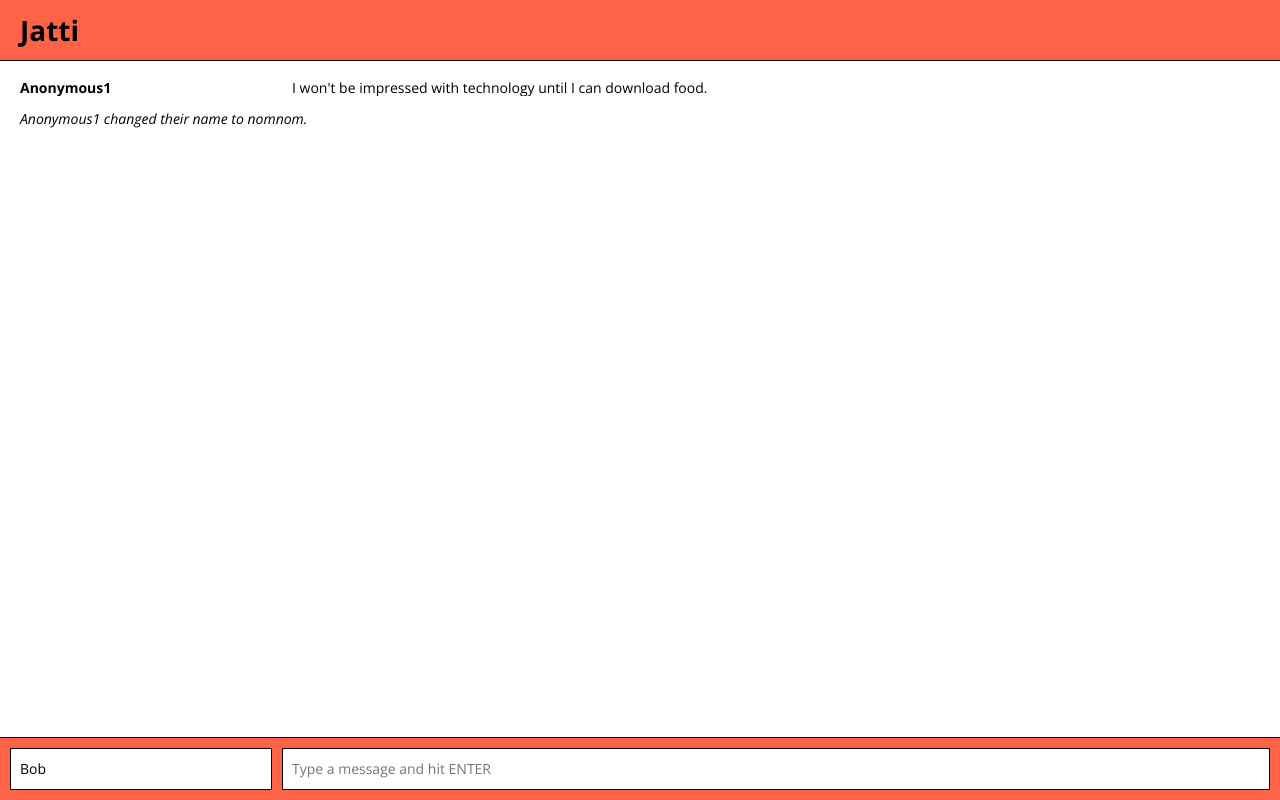
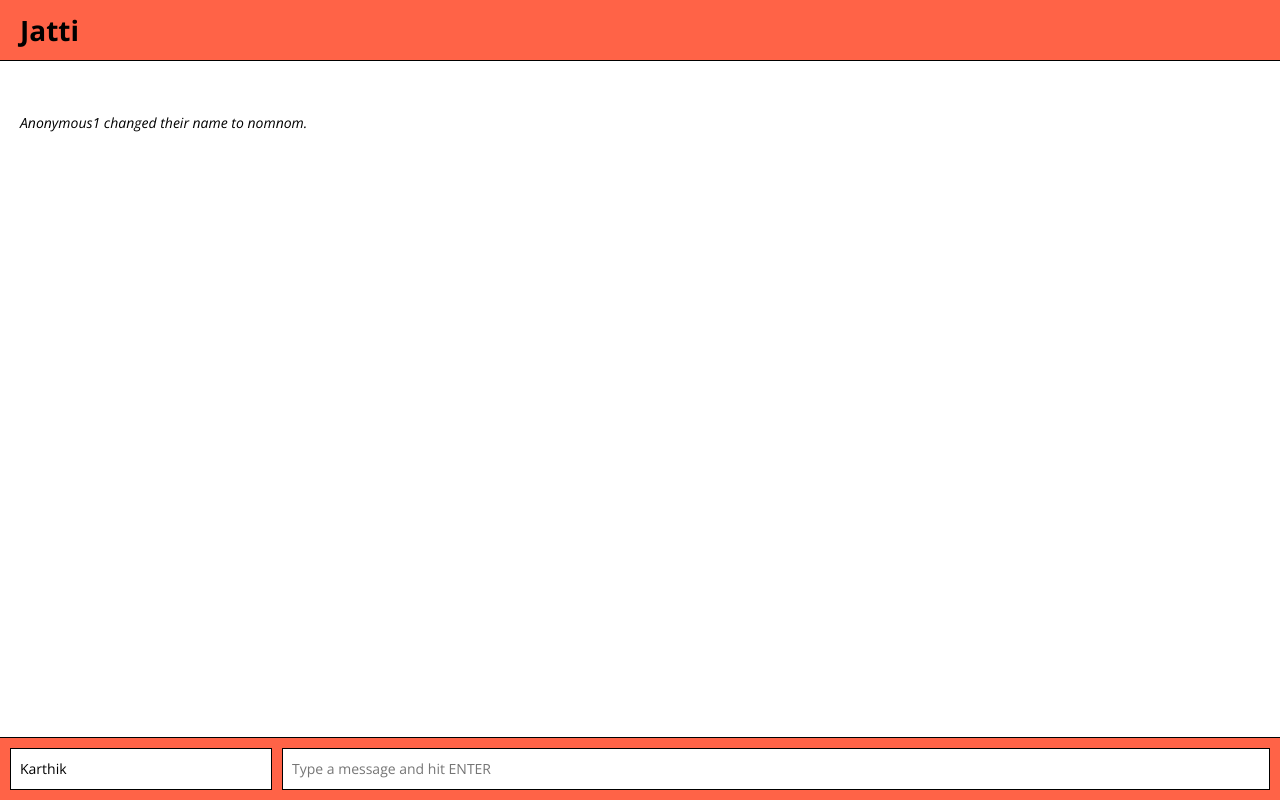
Before and after one commit to karthik83/chatty, a React app: page / in a window 1280 px wide. Built offline with nearby package versions, Linux system fonts and the light colour scheme.

Commit message:
Passed messages as props and received warning message regarding keys

```diff
--- a/src/App.jsx
+++ b/src/App.jsx
@@ -8,11 +8,11 @@ class App extends Component {
     super(props);
     // this is the *only* time you should assign directly to state:
     this.state = {
-	  currentUser: {name: "Bob"}, // optional. if currentUser is not defined, it means the user is Anonymous
+	  currentUser: {name: "Karthik"}, // optional. if currentUser is not defined, it means the user is Anonymous
 	  messages: [
 	    {
 	      username: "Bob",
-	      content: "Has anyone seen my marbles?",
+	      content: "Has anyone seen my marbles?"
 	    },
 	    {
 	      username: "Anonymous",
@@ -26,7 +26,7 @@ class App extends Component {
     return (
 	  <div>
 	    <NavBar />
-        <MessageList />
+        <MessageList messages={this.state.messages} />
   		<ChatBar name={this.state.currentUser.name} />
   	  </div>
     );
--- a/src/Message.jsx
+++ b/src/Message.jsx
@@ -0,0 +1,12 @@
+import React, {Component} from 'react';
+class MessageList extends Component {
+  render() {
+    return (
+      <div className = "message">
+        <span className="message-username"> {this.props.username}</span>
+        <span className="message-content">{this.props.message}</span>
+      </div>
+    );
+  }
+}
+export default MessageList;
--- a/src/MessageList.jsx
+++ b/src/MessageList.jsx
@@ -1,12 +1,14 @@
 import React, {Component} from 'react';
+import Message from './Message.jsx';
 class MessageList extends Component {
   render() {
     return (
 	  <main className='messages'>
-	   <div className='message'>
-	     <span className='message-username'>Anonymous1</span>
-	     <span className='message-content'>I won't be impressed with technology until I can download food.</span>
-	   </div>
+	    {
+	      this.props.messages.map((message) => {
+	        return (<Message messages={this.props.messages} />);
+	      })
+	    }
 	    <div className='message system'>
 	      Anonymous1 changed their name to nomnom.
 	    </div>
```
Also changed, not shown: src/ChatBar.jsx (indentation only). Lines whose indentation alone changed are shown as unchanged.
